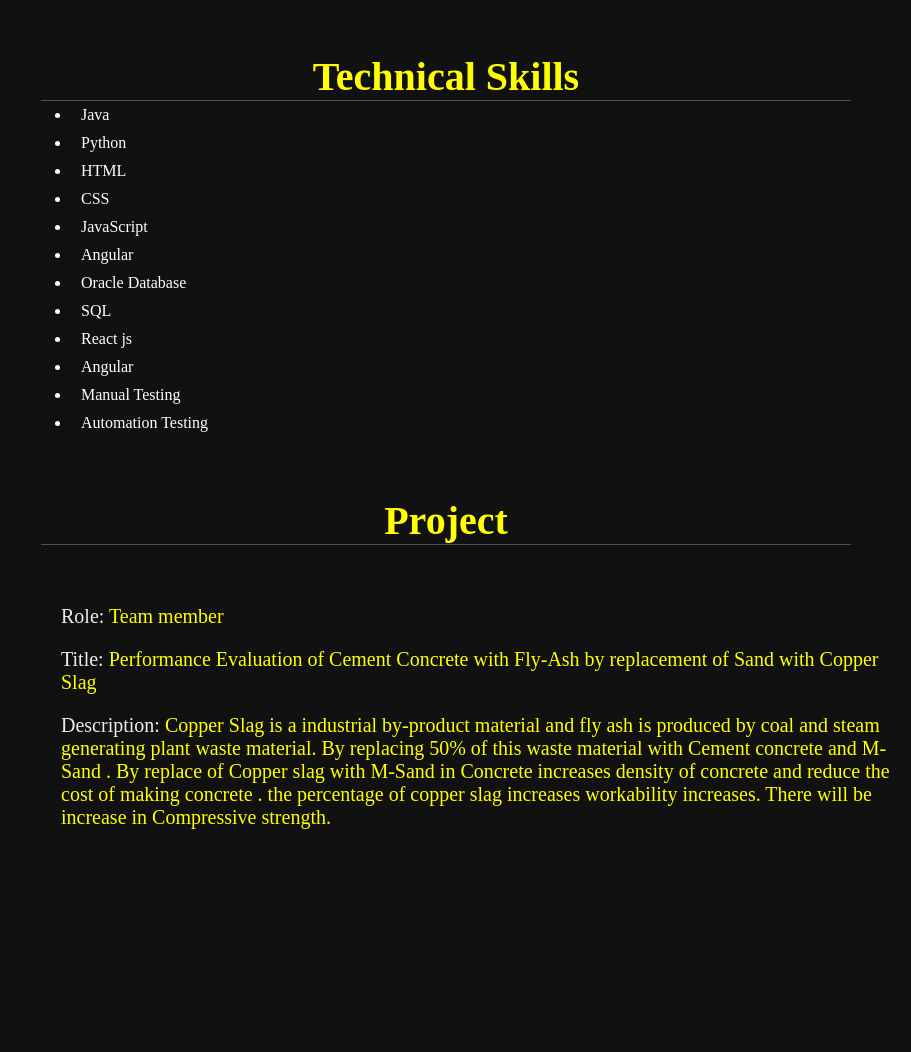
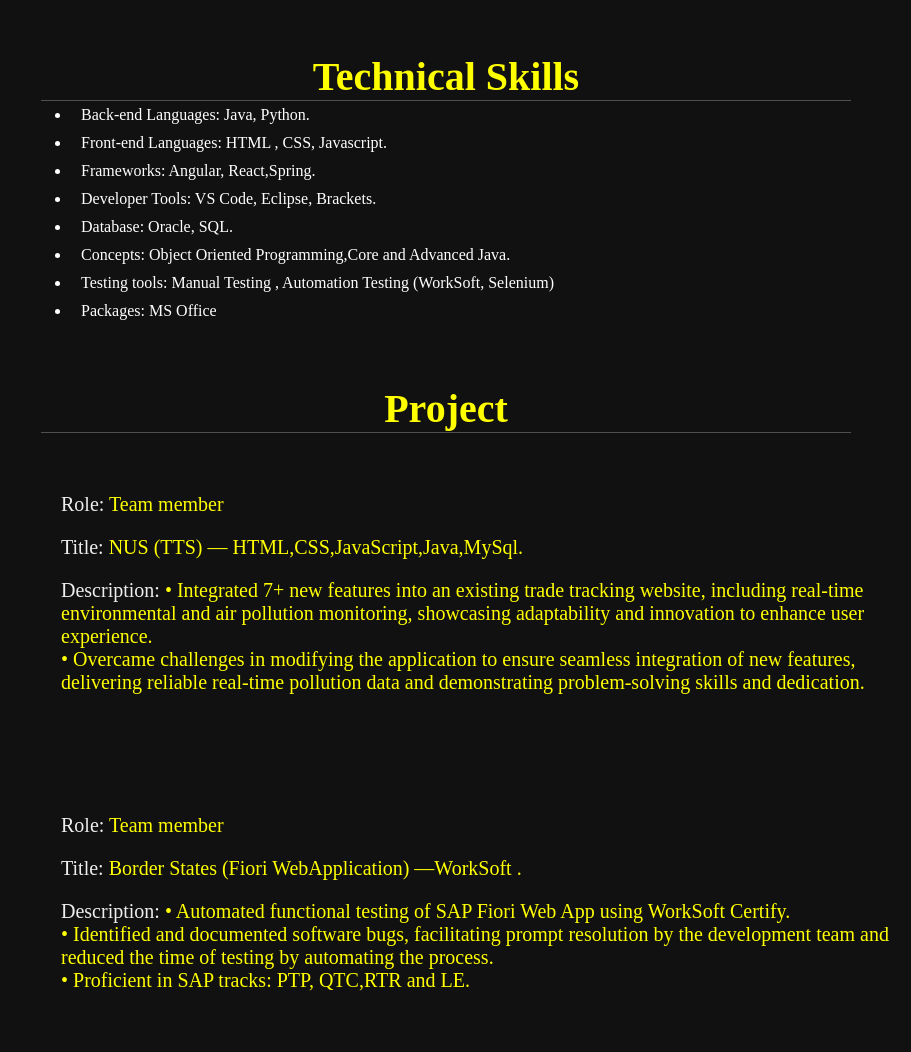
Before and after one commit to Akshay92051/Portfolio.github.io, a plain HTML site: page index.html in a window 1280 px wide. Shown: the part 804-1856 px from the top of the page, without its empty margins (369-1280 px from the left). Before the commit the page ends 1693 px from the top, so only its background shows below. Drawn offline with Linux system fonts and the light colour scheme.

Commit message:
Add files via upload

```diff
--- a/index.html
+++ b/index.html
@@ -28,7 +28,7 @@
         <div class="Row">
         <div class="det">
              <h3><span>Name: </span>Akshay Yadav</h3>
-             <h3><span>Age: </span>23</h3>
+             <h3><span>Age: </span>25</h3>
              <h3><span>Gender: </span>Male</h3>
              <h3><span>Email: </span>akshay.92051@gmail.com</h3>
              <h3><span>Phone_no: </span>7019508804</h3>
@@ -69,18 +69,16 @@
     <h1 class="head"><span>Technical Skills</span></h1>
     <div>
     <ul id="lis">
-        <li>Java</li>
-        <li>Python</li>
-        <li>HTML</li>
-        <li>CSS</li>
-        <li>JavaScript</li>
-        <li>Angular</li>
-        <li>Oracle Database</li>
-        <li>SQL</li>
-        <li>React js</li>
-        <li>Angular</li>
-        <li>Manual Testing</li>
-        <li>Automation Testing</li>
+        <li>Back-end Languages: Java, Python.</li>
+
+        <li>Front-end Languages: HTML , CSS, Javascript.</li>
+        <li>Frameworks: Angular, React,Spring.</li>
+        <li>Developer Tools: VS Code, Eclipse, Brackets.</li>
+        <li>Database: Oracle, SQL.</li>
+        <li>Concepts: Object Oriented Programming,Core and Advanced Java.</li>
+        <li>Testing tools: Manual Testing , Automation Testing (WorkSoft, Selenium)</li>
+        <li>Packages: MS Office</li>
+
 
     </ul>
 </div>
@@ -90,11 +88,24 @@
     <div class="Row">
         <div class="det">
     <h3><span>Role: </span>Team member</h3>
-    <h3><span>Title: </span>Performance Evaluation of Cement Concrete with Fly-Ash by  replacement of Sand with Copper Slag</h3>
-    <h3><span>Description: </span>Copper Slag is a industrial by-product material and fly ash is produced by coal and steam
-                           generating plant waste material. By replacing 50% of this waste material with Cement concrete and M-Sand .
-                           By replace of Copper slag with M-Sand in Concrete increases density of concrete and reduce the cost of making concrete .
-                           the percentage of copper slag increases workability increases. There will be increase in Compressive strength.    </h3>
+    <h3><span>Title: </span>NUS (TTS) — HTML,CSS,JavaScript,Java,MySql.</h3>
+    <h3><span>Description: </span>•  Integrated 7+ new features into an existing trade tracking website, including real-time environmental and air pollution monitoring, showcasing adaptability and innovation to enhance user experience.<br>
+• Overcame challenges in modifying the application to ensure seamless integration of new features, delivering reliable real-time pollution data and demonstrating problem-solving skills and dedication.
+    </h3>
+            </div>
+</div>
+</section>
+
+</section>
+<section class="Project" id="Project">
+    <div class="Row">
+        <div class="det">
+    <h3><span>Role: </span>Team member</h3>
+    <h3><span>Title: </span>Border States (Fiori WebApplication) —WorkSoft .</h3>
+    <h3><span>Description: </span>• Automated functional testing of SAP Fiori Web App using WorkSoft Certify.<br>
+• Identified and documented software bugs, facilitating prompt resolution by the development team and reduced the time of testing by automating the process.<br>
+• Proficient in SAP tracks: PTP, QTC,RTR and LE.
+</h3>
             </div>
 </div>
 </section>
```
